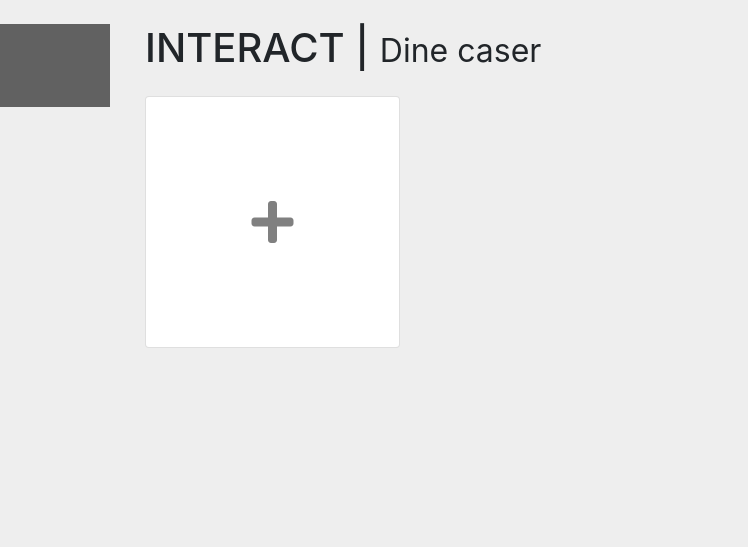
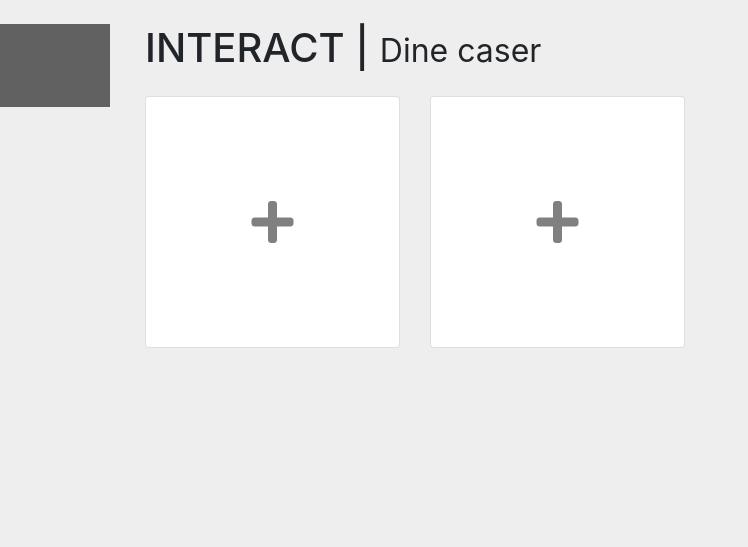
Before and after one commit to Gnusifus/INTERACT, a PHP site: page /all_cases.php in a window 1280 px wide. Shown: the top 547 px of the page, without its empty margins (0-748 px from the left). Run offline with PHP 8.4, Linux system fonts and the light colour scheme; the visitor is signed in with stand-in values (Sample User, id 1); data that the repository does not hold is empty; some libraries are stand-ins or nearby versions; grey boxes are pictures that could not be loaded.

Commit message:
Update show_all_cases.php

```diff
--- a/INTERACT/public_html/PHP/show_all_cases.php
+++ b/INTERACT/public_html/PHP/show_all_cases.php
@@ -78,6 +78,13 @@ if($_SESSION['loggetinn'] == TRUE){
     </div>
     ";
   }
+  echo "
+  <div class='col-lg-3 col-md-4 col-sm-6 portfolio-item'>
+    <div class='card empty' data-toggle='modal' data-target='.bd-example-modal-lg'>
+        <i class='new_node fas fa-plus'></i>
+    </div>
+  </div>
+  ";
 }
 else{
   if(mysqli_num_rows($student_result) > 0){
```
